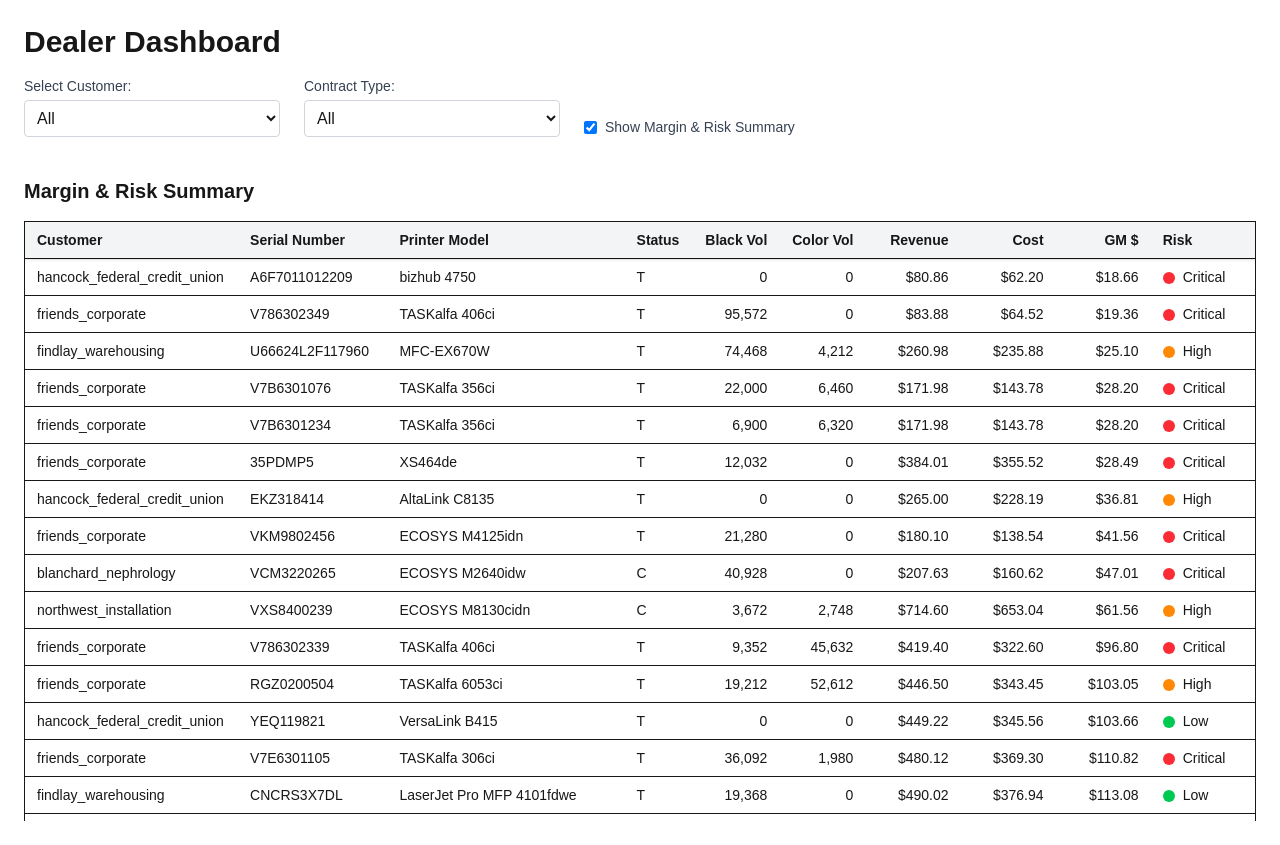
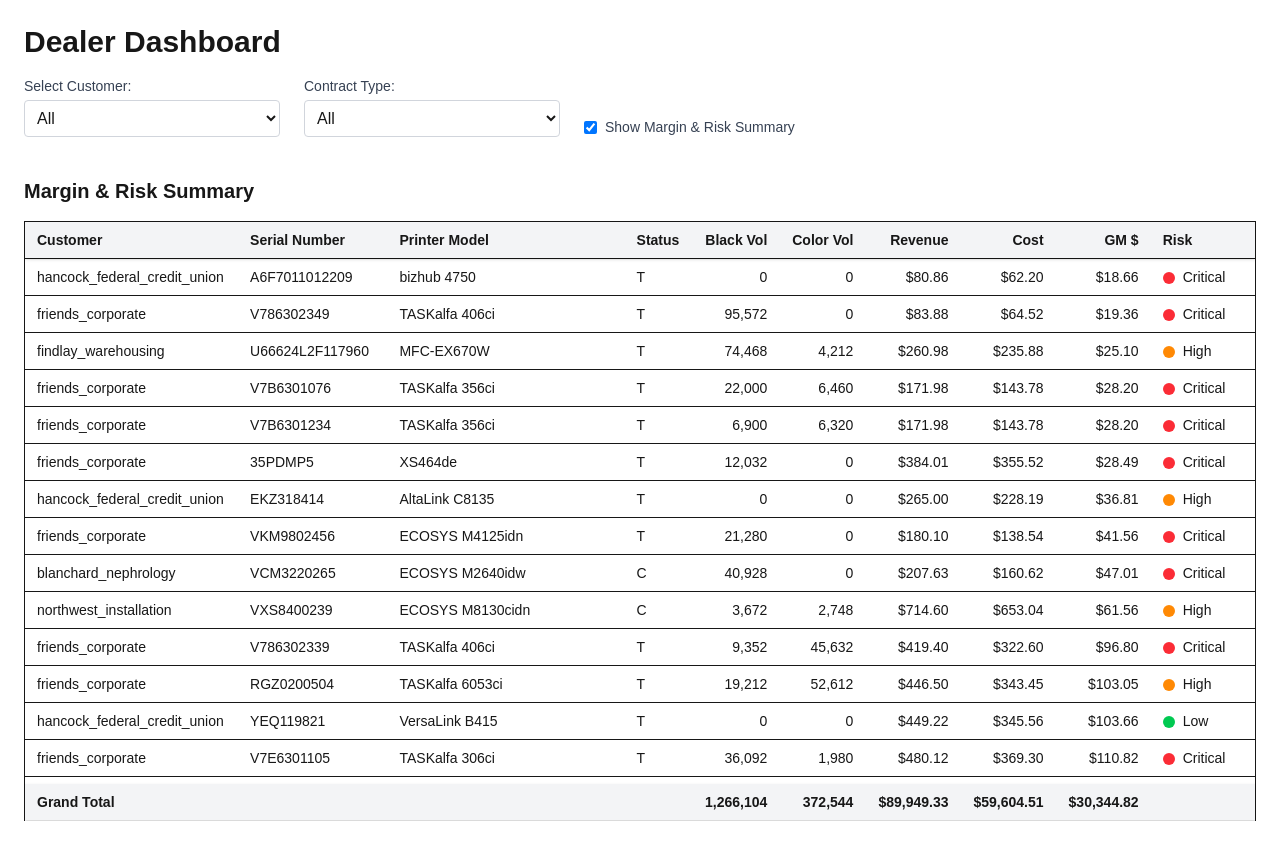
Before and after one commit to ElliottIan397/dealer-dashboard, a Next.js app: page / in a window 1280 px wide. Both pictures are taken after a click on the checkbox "Show Margin & Risk Summary". Built offline with nearby package versions, Linux system fonts and the light colour scheme.

Commit message:
Add Risk Margin Table Rev 10

```diff
--- a/app/RiskMarginTable.tsx
+++ b/app/RiskMarginTable.tsx
@@ -47,7 +47,7 @@
   );
 
   return (
-    <div className="overflow-x-auto w-full max-h-[600px] overflow-y-auto">
+    <div className="overflow-x-auto w-full max-h-[600px] overflow-y-auto relative">
       <table className="min-w-full border text-sm">
         <thead className="sticky top-0 bg-white z-10 shadow-sm">
           <tr className="bg-gray-100 text-left">
@@ -90,6 +90,8 @@
               </td>
             </tr>
           ))}
+        </tbody>
+        <tfoot className="sticky bottom-0 bg-white z-10 shadow-sm">
           <tr className="border-t font-bold bg-gray-100">
             <td className="px-3 py-2" colSpan={4}>Grand Total</td>
             <td className="px-3 py-2 text-right">{safeNumber(totals.black)}</td>
@@ -99,7 +101,7 @@
             <td className="px-3 py-2 text-right">{safeCurrency(totals.gmDollar)}</td>
             <td className="px-3 py-2"></td>
           </tr>
-        </tbody>
+        </tfoot>
       </table>
     </div>
   );
```
